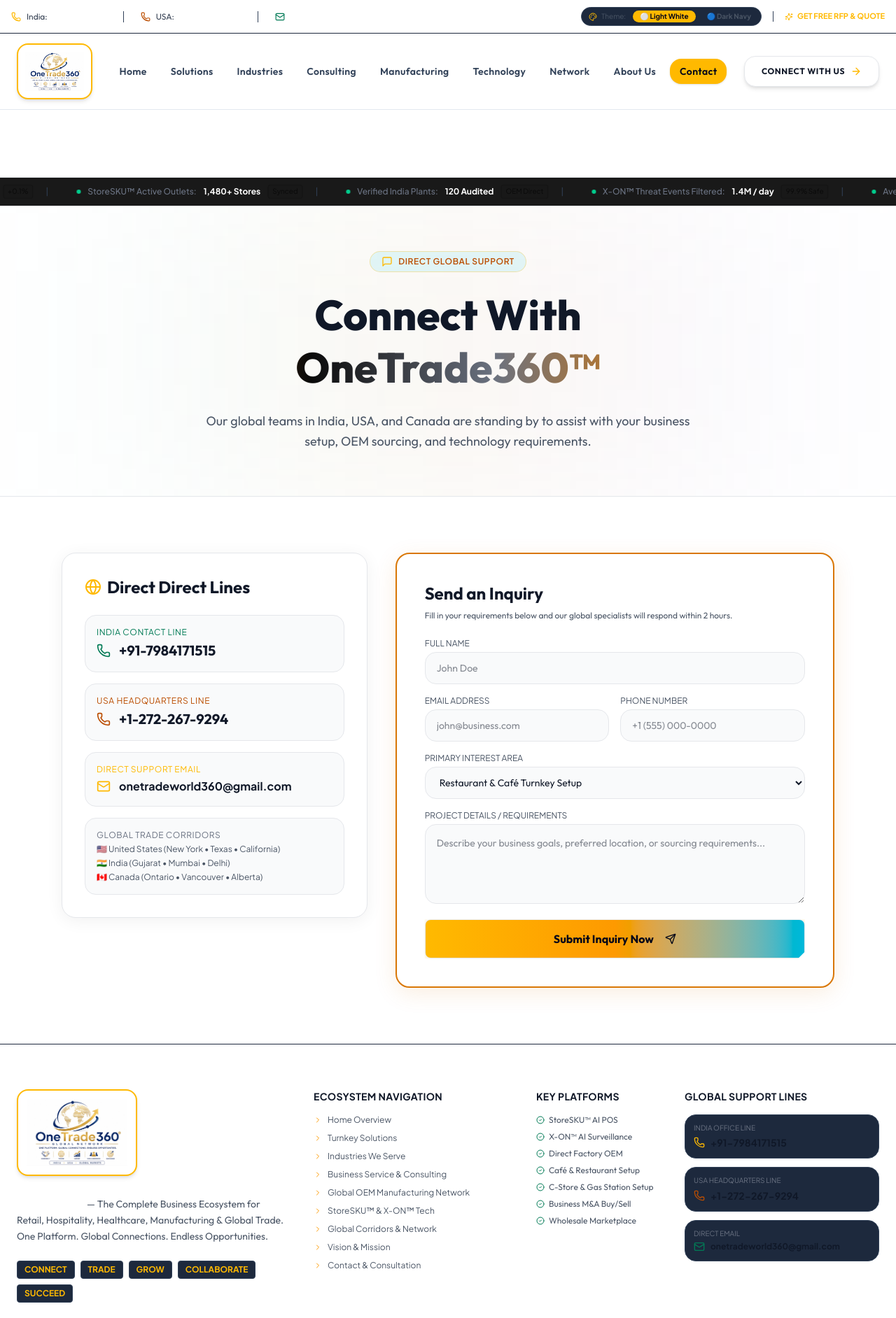
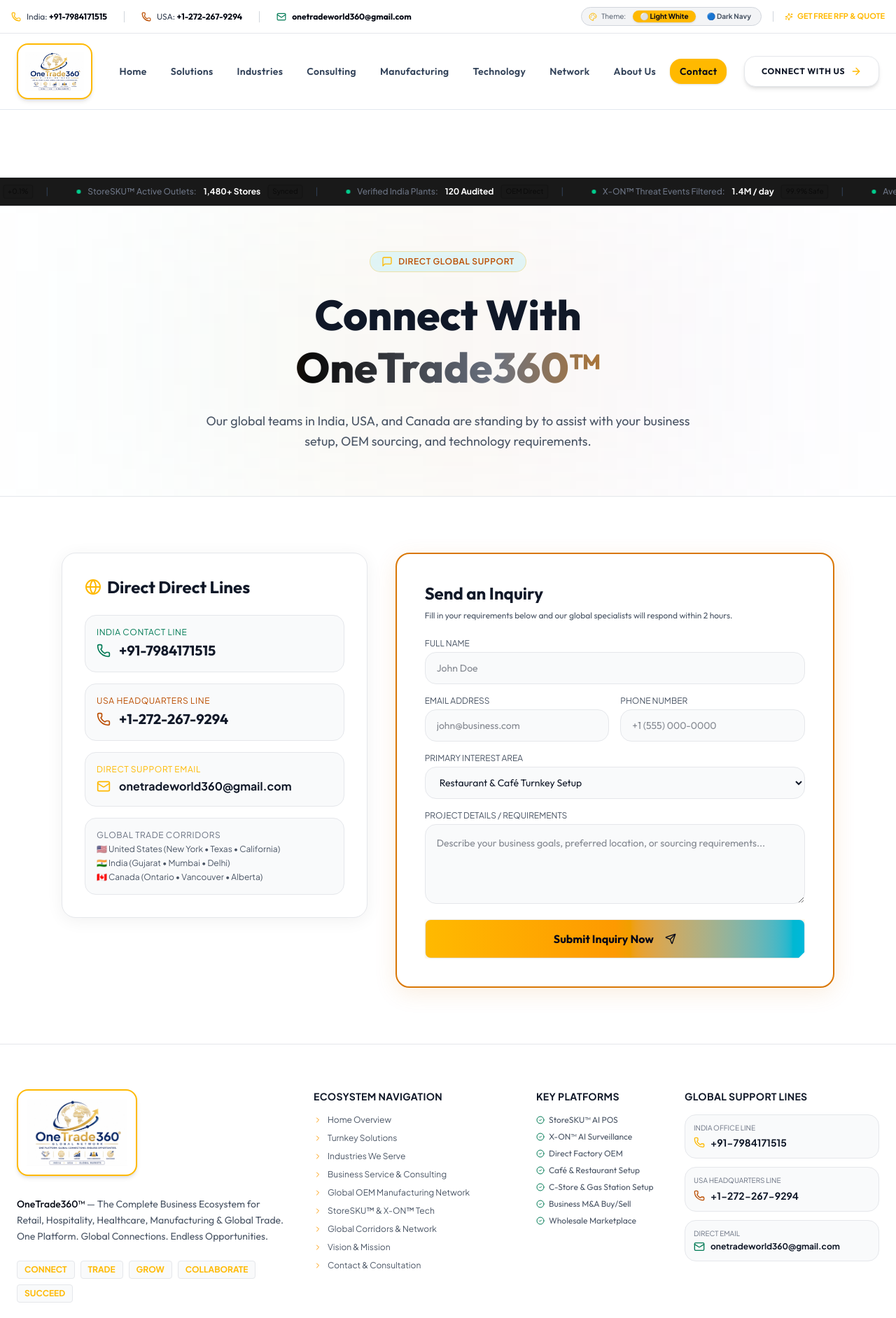
Before and after one commit to fdimond423-del/onetrade360-website, a React (Vite) app: page /contact in a window 1280 px wide. Shown: the top 1884 px of the page at 70% size. Built offline with nearby package versions, Linux system fonts and the light colour scheme.

Commit message:
style: perfect white theme across footer, splash loader, navbar and trade calculator

```diff
--- a/src/components/Footer.tsx
+++ b/src/components/Footer.tsx
@@ -10,11 +10,11 @@
 
 export function Footer({ onReplaySplash, onOpenInquiry }: FooterProps) {
   return (
-    <footer className="bg-white border-t border-slate-800 text-gray-600 text-sm relative overflow-hidden font-sans">
+    <footer className="bg-white border-t border-gray-200 text-gray-600 text-sm relative overflow-hidden font-sans">
       <div className="container mx-auto px-4 sm:px-6 pt-16 pb-12 relative z-10">
 
         {/* Top Grid */}
-        <div className="grid lg:grid-cols-12 gap-10 pb-12 border-b border-slate-800">
+        <div className="grid lg:grid-cols-12 gap-10 pb-12 border-b border-gray-200">
 
           {/* Column 1: Brand & Large Logo */}
           <div className="lg:col-span-4 space-y-6">
@@ -27,18 +27,18 @@
             </div>
 
             <p className="text-gray-600 text-sm font-light leading-relaxed max-w-sm">
-              <strong className="text-white font-medium">OneTrade360™</strong> — The Complete Business Ecosystem for Retail, Hospitality, Healthcare, Manufacturing & Global Trade. One Platform. Global Connections. Endless Opportunities.
+              <strong className="text-gray-950 font-medium">OneTrade360™</strong> — The Complete Business Ecosystem for Retail, Hospitality, Healthcare, Manufacturing & Global Trade. One Platform. Global Connections. Endless Opportunities.
             </p>
 
             <div className="flex flex-wrap items-center gap-2 text-xs font-mono">
               {["CONNECT", "TRADE", "GROW", "COLLABORATE", "SUCCEED"].map((p, idx) => (
-                <span key={idx} className="px-2.5 py-1 rounded bg-slate-800 border border-slate-700 text-amber-400 font-bold">
+                <span key={idx} className="px-2.5 py-1 rounded bg-gray-50 border border-gray-200 text-amber-400 font-bold">
                   {p}
                 </span>
               ))}
             </div>
 
-            <div className="flex items-center gap-3 font-mono text-xs text-gray-700 bg-slate-800 border border-slate-700 px-3.5 py-2 rounded-xl w-fit">
+            <div className="flex items-center gap-3 font-mono text-xs text-gray-700 bg-gray-50 border border-gray-200 px-3.5 py-2 rounded-xl w-fit">
               <Globe className="w-4 h-4 text-amber-400 animate-spin-slow" />
               <span>India 🇮🇳 • USA 🇺🇸 • Canada 🇨🇦 Corridors</span>
             </div>
@@ -97,7 +97,7 @@
             </h4>
 
             <div className="space-y-3 text-xs font-mono">
-              <div className="p-3 rounded-xl bg-slate-800 border border-slate-700 space-y-1">
+              <div className="p-3 rounded-xl bg-gray-50 border border-gray-200 space-y-1">
                 <div className="text-gray-500 uppercase text-[10px]">India Office Line</div>
                 <div className="text-gray-900 font-bold flex items-center gap-2 text-sm">
                   <Phone className="w-4 h-4 text-amber-400" />
@@ -105,7 +105,7 @@
                 </div>
               </div>
 
-              <div className="p-3 rounded-xl bg-slate-800 border border-slate-700 space-y-1">
+              <div className="p-3 rounded-xl bg-gray-50 border border-gray-200 space-y-1">
                 <div className="text-gray-500 uppercase text-[10px]">USA Headquarters Line</div>
                 <div className="text-gray-900 font-bold flex items-center gap-2 text-sm">
                   <Phone className="w-4 h-4 text-amber-700" />
@@ -113,7 +113,7 @@
                 </div>
               </div>
 
-              <div className="p-3 rounded-xl bg-slate-800 border border-slate-700 space-y-1">
+              <div className="p-3 rounded-xl bg-gray-50 border border-gray-200 space-y-1">
                 <div className="text-gray-500 uppercase text-[10px]">Direct Email</div>
                 <div className="text-gray-900 font-bold flex items-center gap-2 text-xs truncate">
                   <Mail className="w-4 h-4 text-emerald-700 shrink-0" />
--- a/src/components/Navbar.tsx
+++ b/src/components/Navbar.tsx
@@ -40,26 +40,26 @@
   return (
     <>
       {/* Top Executive Utility Strip - Light Executive Slate */}
-      <div className="bg-white text-gray-700 text-xs py-2.5 px-4 border-b border-slate-800 z-50 relative font-sans hidden md:block">
+      <div className="bg-white text-gray-700 text-xs py-2.5 px-4 border-b border-gray-200 z-50 relative font-sans hidden md:block">
         <div className="container mx-auto flex items-center justify-between">
           <div className="flex items-center gap-6">
             <div className="flex items-center gap-2">
               <Phone className="w-3.5 h-3.5 text-amber-400" />
-              <span>India: <strong className="text-white font-semibold">+91-7984171515</strong></span>
+              <span>India: <strong className="text-gray-950 font-bold">+91-7984171515</strong></span>
             </div>
-            <div className="flex items-center gap-2 border-l border-slate-700 pl-6">
+            <div className="flex items-center gap-2 border-l border-gray-300 pl-6">
               <Phone className="w-3.5 h-3.5 text-amber-700" />
-              <span>USA: <strong className="text-white font-semibold">+1-272-267-9294</strong></span>
+              <span>USA: <strong className="text-gray-950 font-bold">+1-272-267-9294</strong></span>
             </div>
-            <div className="flex items-center gap-2 border-l border-slate-700 pl-6">
+            <div className="flex items-center gap-2 border-l border-gray-300 pl-6">
               <Mail className="w-3.5 h-3.5 text-emerald-700" />
-              <span className="text-white font-semibold">onetradeworld360@gmail.com</span>
+              <span className="text-gray-950 font-bold">onetradeworld360@gmail.com</span>
             </div>
           </div>
 
           <div className="flex items-center gap-4">
             {/* Live 1-Click Theme Switcher */}
-            <div className="flex items-center gap-1.5 bg-slate-800 border border-slate-700 p-1 rounded-full text-[11px] font-mono">
+            <div className="flex items-center gap-1.5 bg-gray-100 border border-gray-300 p-1 rounded-full text-[11px] font-mono">
               <Palette className="w-3 h-3 text-amber-400 ml-1.5" />
               <span className="text-gray-600 text-[10px] mr-1 hidden lg:inline">Theme:</span>
               <button
@@ -86,7 +86,7 @@
 
             <button
               onClick={onOpenInquiry}
-              className="text-[11px] font-bold text-amber-400 hover:text-amber-300 transition-colors uppercase font-mono cursor-pointer border-l border-slate-700 pl-4 flex items-center gap-1.5"
+              className="text-[11px] font-bold text-amber-400 hover:text-amber-300 transition-colors uppercase font-mono cursor-pointer border-l border-gray-300 pl-4 flex items-center gap-1.5"
             >
               <Sparkles className="w-3 h-3 text-amber-400" />
               <span>Get Free RFP & Quote</span>
@@ -140,7 +140,7 @@
           <div className="hidden lg:flex items-center gap-3">
             <Button
               onClick={onOpenInquiry}
-              className="bg-white hover:bg-slate-800 text-gray-900 font-bold h-11 px-6 text-xs uppercase font-sans tracking-wider shadow-md hover:brightness-110 cursor-pointer flex items-center gap-2 rounded-xl"
+              className="bg-white hover:bg-gray-800 text-gray-900 font-bold h-11 px-6 text-xs uppercase font-sans tracking-wider shadow-md hover:brightness-110 cursor-pointer flex items-center gap-2 rounded-xl"
             >
               <span>Connect With Us</span>
               <ArrowRight className="w-4 h-4 text-amber-400" />
@@ -189,7 +189,7 @@
             <div className="pt-6 border-t border-slate-200 space-y-4">
               <Button
                 onClick={() => { setMobileMenuOpen(false); onOpenInquiry(); }}
-                className="w-full h-12 text-xs font-bold uppercase font-sans bg-white text-white cursor-pointer rounded-xl"
+                className="w-full h-12 text-xs font-bold uppercase font-sans bg-gray-950 text-white hover:bg-amber-500 hover:text-black cursor-pointer rounded-xl"
               >
                 Schedule Consultation
               </Button>
--- a/src/components/SplashLoader.tsx
+++ b/src/components/SplashLoader.tsx
@@ -81,7 +81,7 @@
               <motion.div
                 animate={{ rotate: -360 }}
                 transition={{ duration: 10, repeat: Infinity, ease: "linear" }}
-                className="absolute inset-4 rounded-full border border-slate-300"
+                className="absolute inset-4 rounded-full border border-gray-200"
               >
                 <div className="w-3.5 h-3.5 bg-white rounded-full shadow-[0_0_15px_rgba(15,23,42,0.4)] absolute -bottom-2 left-1/2 -translate-x-1/2" />
               </motion.div>
@@ -112,20 +112,20 @@
                 Global Business Ecosystem
               </div>
 
-              <h2 className="text-3xl sm:text-4xl font-serif font-extrabold text-slate-950 tracking-tight mb-2">
+              <h2 className="text-3xl sm:text-4xl font-serif font-extrabold text-gray-950 tracking-tight mb-2">
                 OneTrade<span className="text-amber-600">360™</span>
               </h2>
 
-              <p className="text-xs sm:text-sm text-slate-600 font-sans max-w-md mb-6 leading-relaxed">
+              <p className="text-xs sm:text-sm text-gray-600 font-sans max-w-md mb-6 leading-relaxed">
                 One Platform. Global Connections. Endless Opportunities.
               </p>
             </motion.div>
 
             {/* Progress Bar Container */}
             <div className="w-full max-w-sm space-y-3">
-              <div className="relative w-full h-3 bg-slate-100 rounded-full overflow-hidden p-0.5 border border-slate-200 shadow-inner">
+              <div className="relative w-full h-3 bg-gray-100 rounded-full overflow-hidden p-0.5 border border-gray-200 shadow-inner">
                 <motion.div
-                  className="h-full bg-gradient-to-r from-slate-900 via-amber-500 to-amber-400 rounded-full"
+                  className="h-full bg-gradient-to-r from-amber-400 via-amber-500 to-amber-600 rounded-full"
                   style={{ width: `${progress}%` }}
                   transition={{ ease: "easeOut" }}
                 />
@@ -133,7 +133,7 @@
 
               {/* Status and Percentage */}
               <div className="flex items-center justify-between text-xs font-mono text-slate-500">
-                <span className="truncate max-w-[260px] text-left text-slate-700 font-sans text-[11px]">
+                <span className="truncate max-w-[260px] text-left text-gray-700 font-sans text-[11px]">
                   {statusText}
                 </span>
                 <span className="font-bold text-amber-600 text-sm ml-2">
@@ -147,7 +147,7 @@
               initial={{ opacity: 0 }}
               animate={{ opacity: 1 }}
               transition={{ delay: 0.4 }}
-              className="mt-8 flex items-center justify-center gap-6 text-[11px] font-mono text-slate-700 border-t border-slate-200 pt-4 w-full"
+              className="mt-8 flex items-center justify-center gap-6 text-[11px] font-mono text-gray-700 border-t border-gray-200 pt-4 w-full"
             >
               <span className="flex items-center gap-1.5 font-bold">
                 <span className="w-2 h-2 rounded-full bg-emerald-500 animate-pulse" />
```
Also changed, not shown: src/components/TradeCalculator.tsx (+11 -11 lines).
